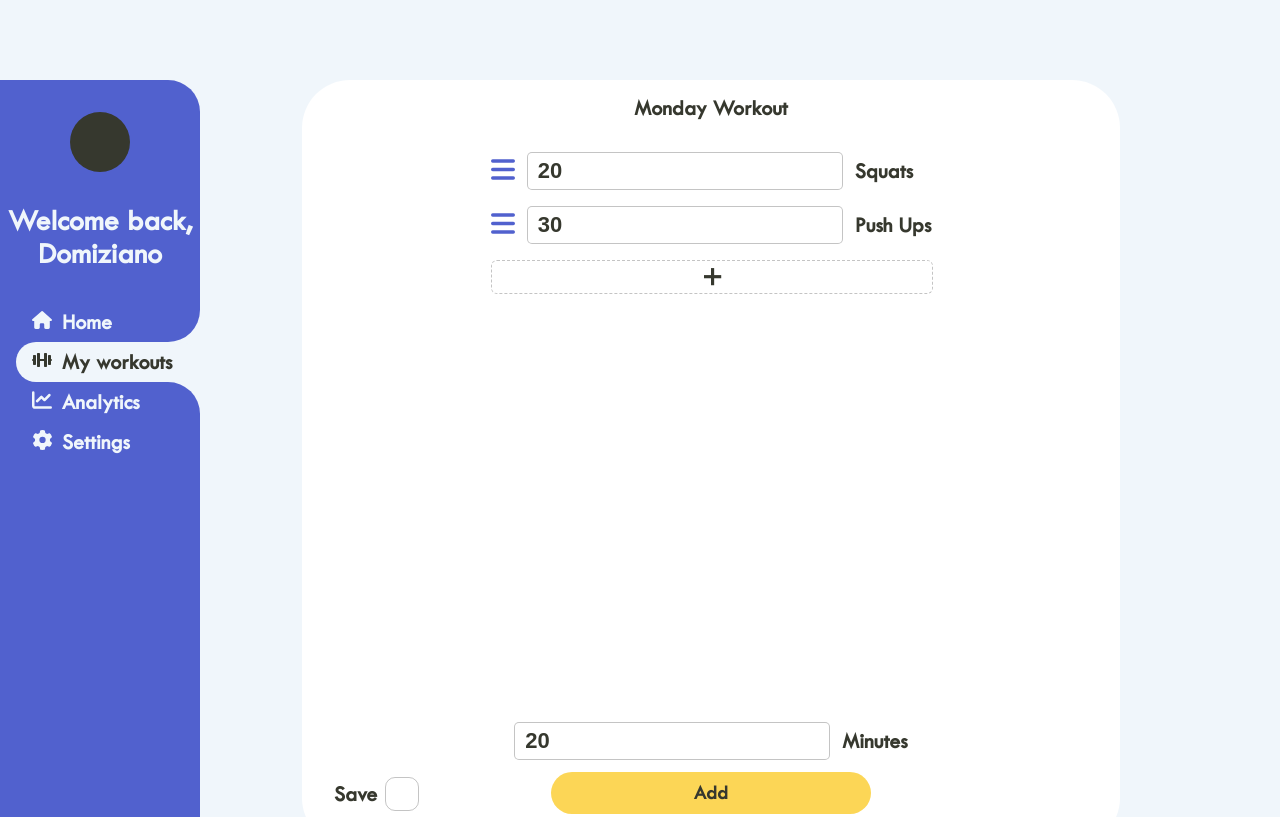
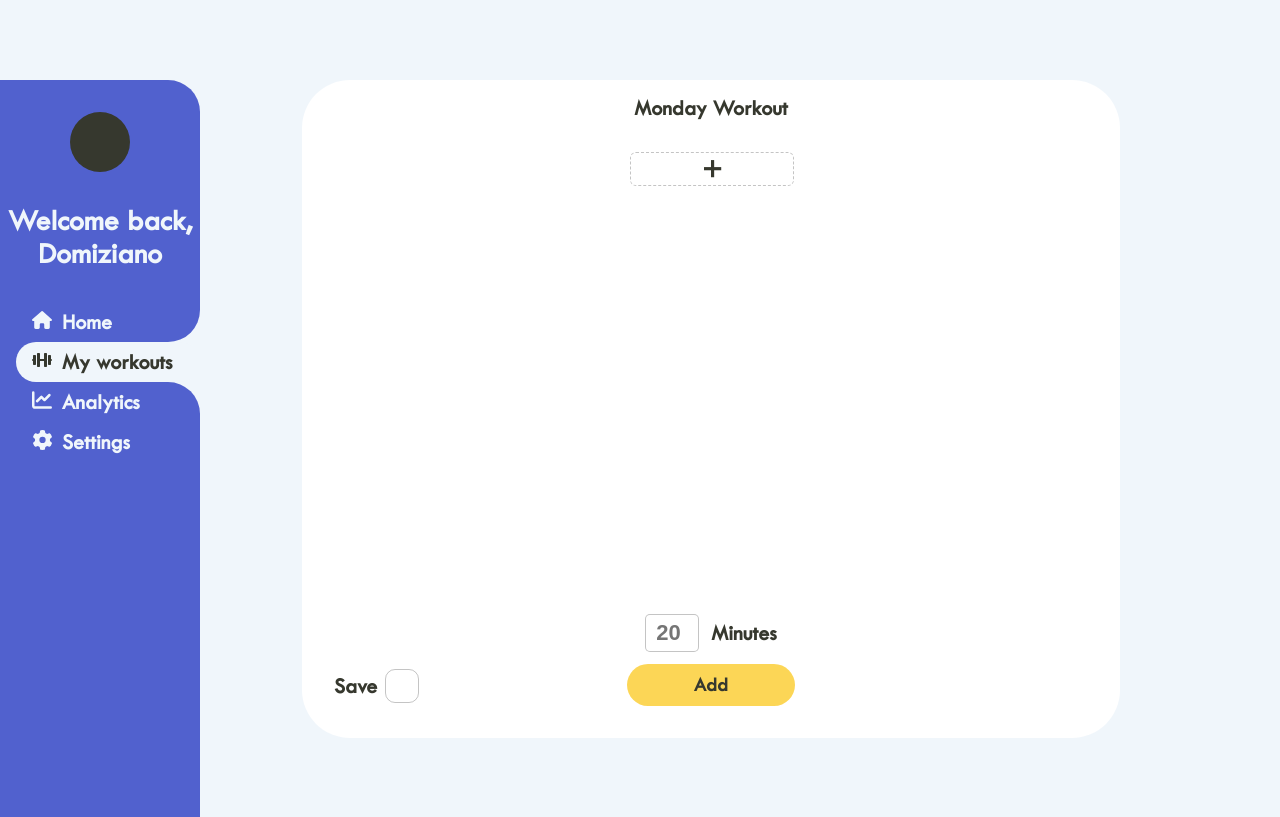
Before and after one commit to DomizianoScarcelli/workout-tracker, a React (Create React App) app in the folder client/: page /my-workouts/new-workout in a window 1280 px wide. Shown: the top 817 px of the page. Built offline with nearby package versions, Linux system fonts and the light colour scheme.

Commit message:
Data validation when adding a new workout

```diff
--- a/client/src/index.css
+++ b/client/src/index.css
@@ -25,3 +25,14 @@ body {
 code {
 	font-family: source-code-pro, Menlo, Monaco, Consolas, "Courier New", monospace;
 }
+
+input::-webkit-outer-spin-button,
+input::-webkit-inner-spin-button {
+	-webkit-appearance: none;
+	margin: 0;
+}
+
+/* Firefox */
+input[type="number"] {
+	-moz-appearance: textfield;
+}
--- a/client/src/routes/MyWorkouts/NewWorkout/NewWorkout.js
+++ b/client/src/routes/MyWorkouts/NewWorkout/NewWorkout.js
@@ -1,14 +1,44 @@
 import React from "react"
 import styles from "./NewWorkout.module.css"
 import axios from "axios"
-import { useRef } from "react"
+import { useRef, useState } from "react"
 
 export default function NewWorkout() {
 	const durationRef = useRef(null)
+	const [exercises, setExercises] = useState([])
+
+	const addExerciseToView = () => {
+		setExercises([...exercises, { name: "Name", repetition: 0 }])
+	}
+
+	const validateData = () => {
+		//Validate exercises
+		if (exercises === [] || exercises === "") throw new Error("Empty exercises")
+		if (durationRef.current.value === "") throw new Error("Empty duration")
+
+		//Return errors if the fields are not properly completed
+	}
 
 	const addNewSession = async () => {
+		try {
+			validateData()
+		} catch (err) {
+			switch (err.message) {
+				case "Empty exercises":
+					console.error("Validation error: Empty exercises")
+					//do something
+					break
+				case "Empty duration":
+					console.error("Validation error: Empty exercises")
+					break
+				//do something
+				default:
+					console.error("Other error: " + err.message)
+					break
+			}
+			return
+		}
 		const username = "DovivoD"
-		const exercises = []
 		const duration = durationRef.current.value
 		const res = await axios.post("http://localhost:8080/sessions/create", {
 			exercises: exercises,
@@ -20,22 +50,23 @@ export default function NewWorkout() {
 		<div className={styles.container}>
 			<div className={styles.title}>Monday Workout</div>
 			<div className={styles.exercises}>
+				{exercises.map((exercise) => {
+					return (
 						<div className={styles.exercise}>
 							<div className={styles.dragIcon} />
-					<input type="text" value="20" className={styles.repetition} />
-					<div className={styles.name}>Squats</div>
+							<input type="number" placeholder="20" className={styles.repetition} />
+							<div className={styles.name}>{exercise.name}</div>
 						</div>
-				<div className={styles.exercise}>
-					<div className={styles.dragIcon} />
-					<input type="text" value="30" className={styles.repetition} />
-					<div className={styles.name}>Push Ups</div>
-				</div>
-				<div className={styles.exercise + " " + styles.addExercise}>
+					)
+				})}
+				<div className={styles.exercise + " " + styles.addExercise} onClick={addExerciseToView}>
 					<div className={styles.addIcon}>+</div>
 				</div>
+			</div>
+
 			<div className={styles.bottom}>
 				<div className={styles.exercise}>
-						<input type="text" value="20" ref={durationRef} className={styles.repetition} />
+					<input type="number" placeholder="20" ref={durationRef} className={styles.repetition} />
 
 					<div className={styles.name}>Minutes</div>
 				</div>
@@ -49,6 +80,5 @@ export default function NewWorkout() {
 				</div>
 			</div>
 		</div>
-		</div>
 	)
 }
--- a/client/src/routes/MyWorkouts/NewWorkout/NewWorkout.module.css
+++ b/client/src/routes/MyWorkouts/NewWorkout/NewWorkout.module.css
@@ -35,6 +35,7 @@
 }
 
 .addExercise {
+	min-width: 10rem;
 	cursor: pointer;
 	width: 100%;
 	border: dashed #0000003b 1px;
@@ -50,6 +51,7 @@
 }
 
 .repetition {
+	width: 2rem;
 	font-size: 22px;
 	font-weight: bold;
 	color: var(--dark-grey);
```
Lines whose indentation alone changed are shown as unchanged.
